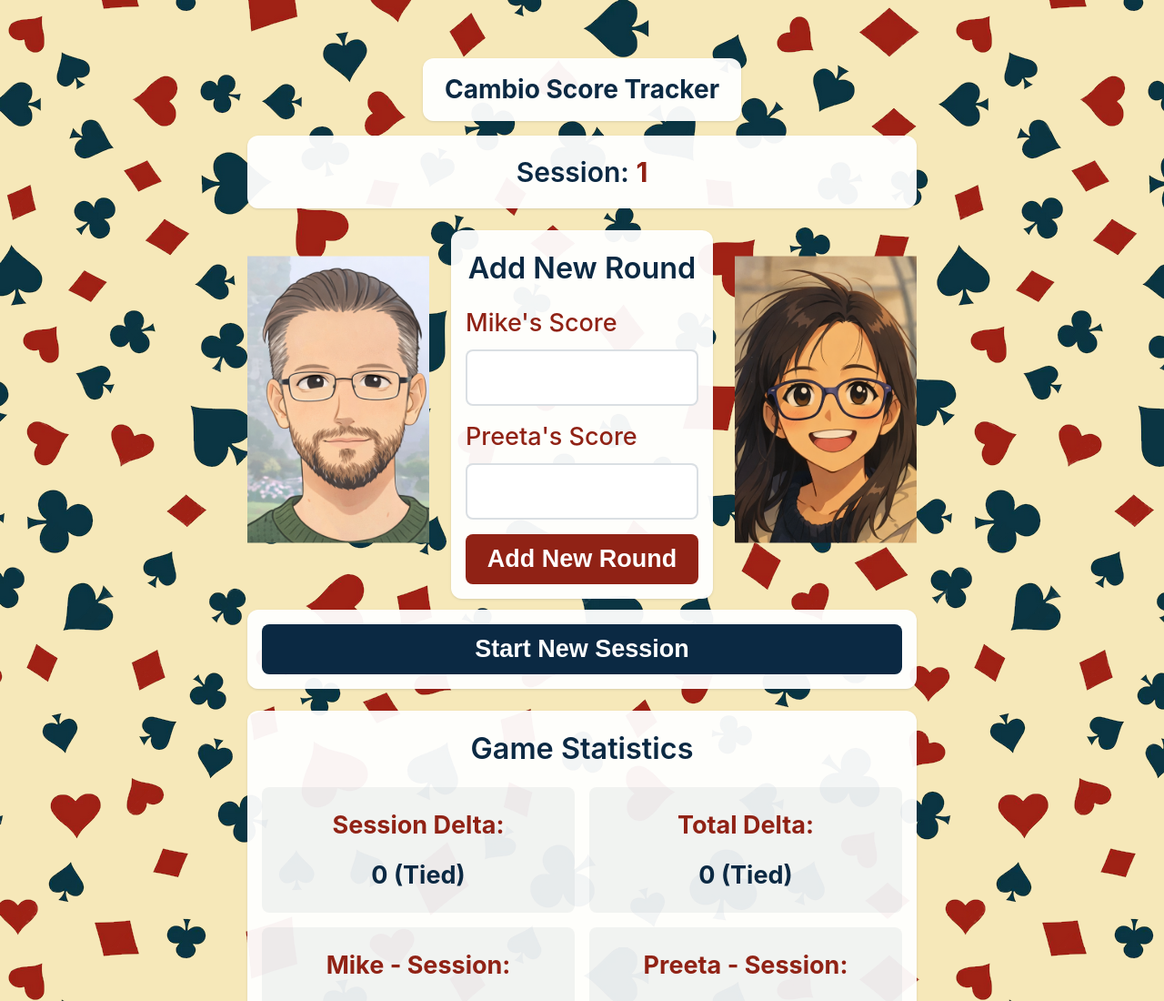
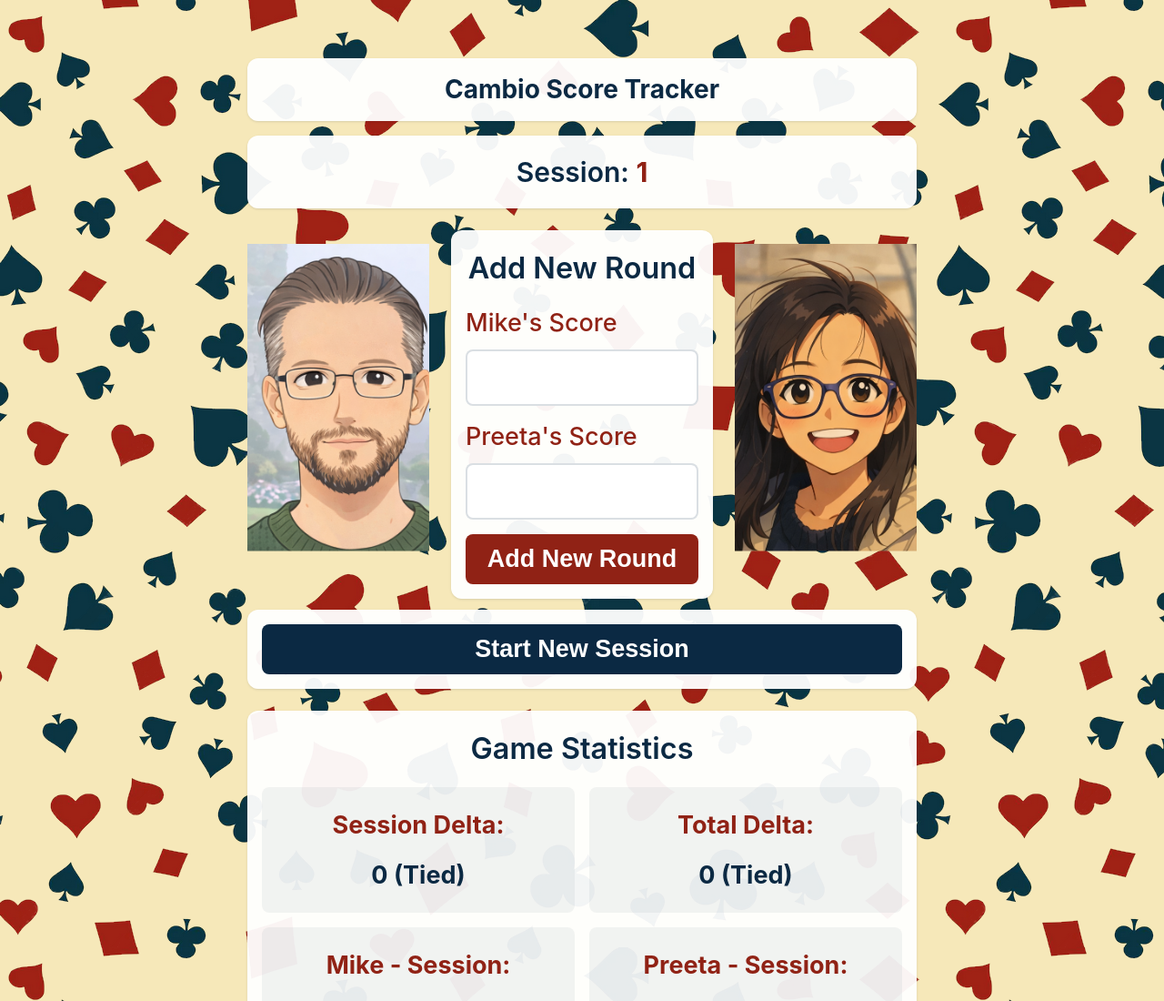
Before and after one commit to mwilczynska/cambio-score-tracker, a plain HTML site: page index.html in a window 1280 px wide. Shown: the top 1100 px of the page at 91% size. Drawn offline with Linux system fonts and the light colour scheme.

Commit message:
Editing image heights

```diff
--- a/styles.css
+++ b/styles.css
@@ -50,11 +50,11 @@ header {
     padding: 0.75rem 1.5rem;
     border-radius: 0.75rem;
     box-shadow: var(--shadow);
-    display: inline-block;
+    /* display: inline-block; */
 }
 
 header h1 {
-    font-size: 3.45rem;
+    font-size: 3.6rem;
     font-weight: 700;
     color: var(--text-primary);
     margin: 0;
@@ -237,7 +237,7 @@ h2 {
 .character-left img,
 .character-right img {
     width: 200px;
-    height: 420px;
+    height: 450px;
     display: block;
     filter: drop-shadow(0 4px 6px rgba(11, 41, 67, 0.2));
     transition: transform 0.3s ease;
```
